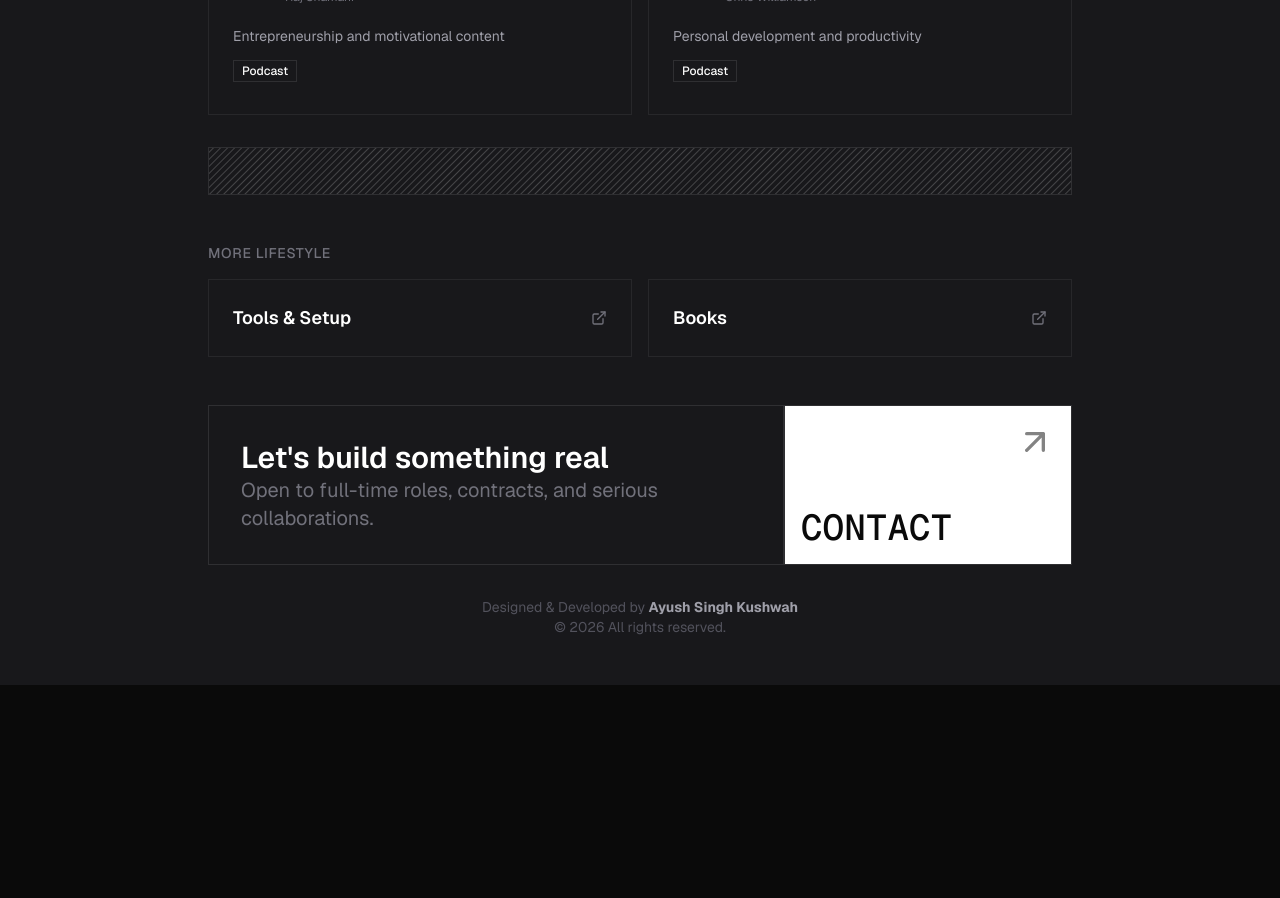
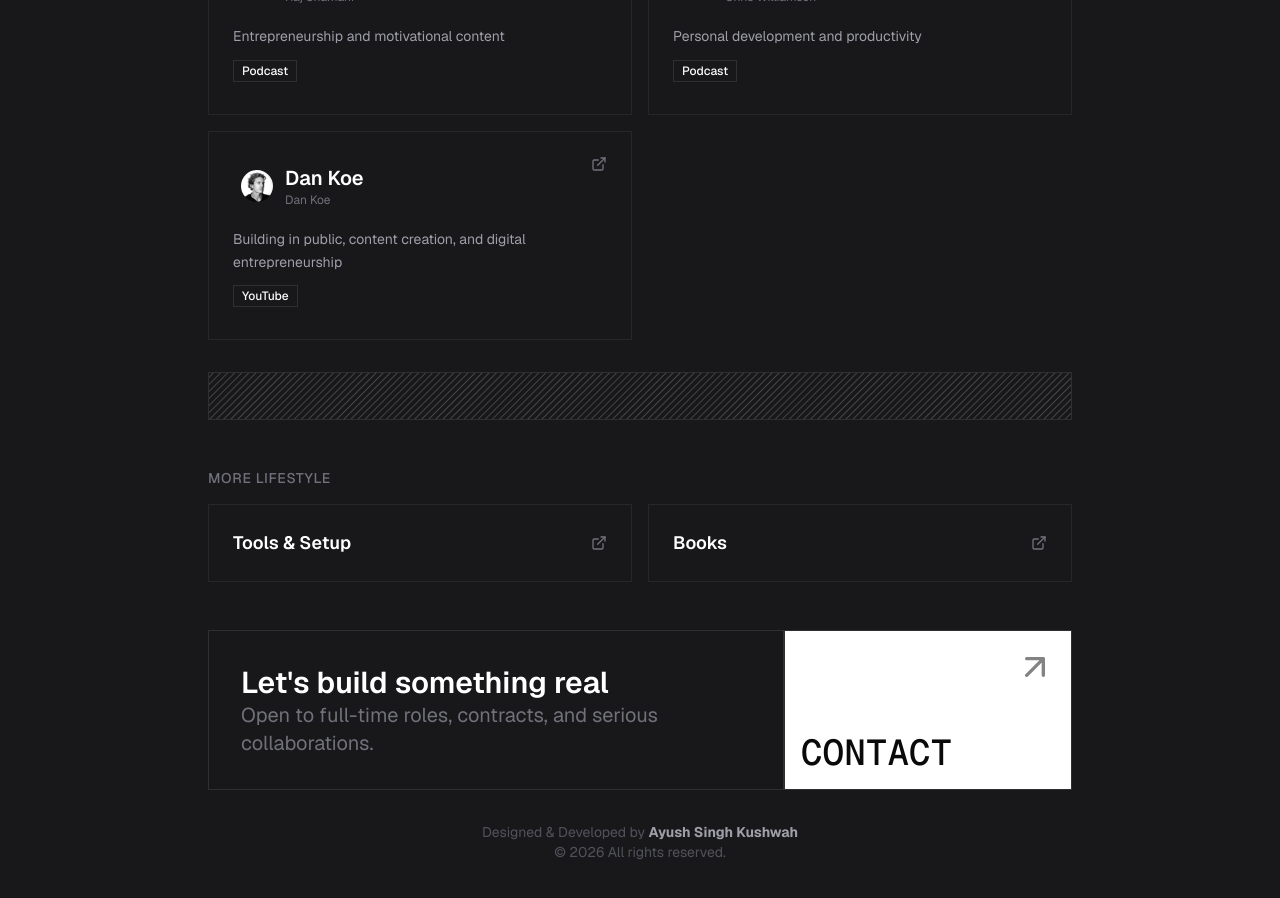
Before and after one commit to Ayroid/portfolio-bento, a Next.js app: page /recommendations in a window 1280 px wide. Shown: the part 1500-2398 px from the top of the page. Before the commit the page ends 2185 px from the top, so only its background shows below. Built offline with nearby package versions, Linux system fonts and the light colour scheme; no server answers.

Commit message:
feat: add Dan Koe YouTube channel to recommendations
- Add Dan Koe channel focused on building in public and digital entrepreneurship
- Include channel icon

```diff
--- a/data/recommendations.ts
+++ b/data/recommendations.ts
@@ -100,4 +100,13 @@ export const recommendationsData: Recommendation[] = [
     url: "https://www.youtube.com/@ChrisWillx",
     icon: "/youtube/chris-williamson.jpg",
   },
+  {
+    id: "11",
+    name: "Dan Koe",
+    creator: "Dan Koe",
+    description: "Building in public, content creation, and digital entrepreneurship",
+    category: "YouTube",
+    url: "https://www.youtube.com/@thedankoe",
+    icon: "/youtube/dan-koe.jpg",
+  },
 ];
```
Also changed, not shown: public/youtube/dan-koe.jpg (added).
